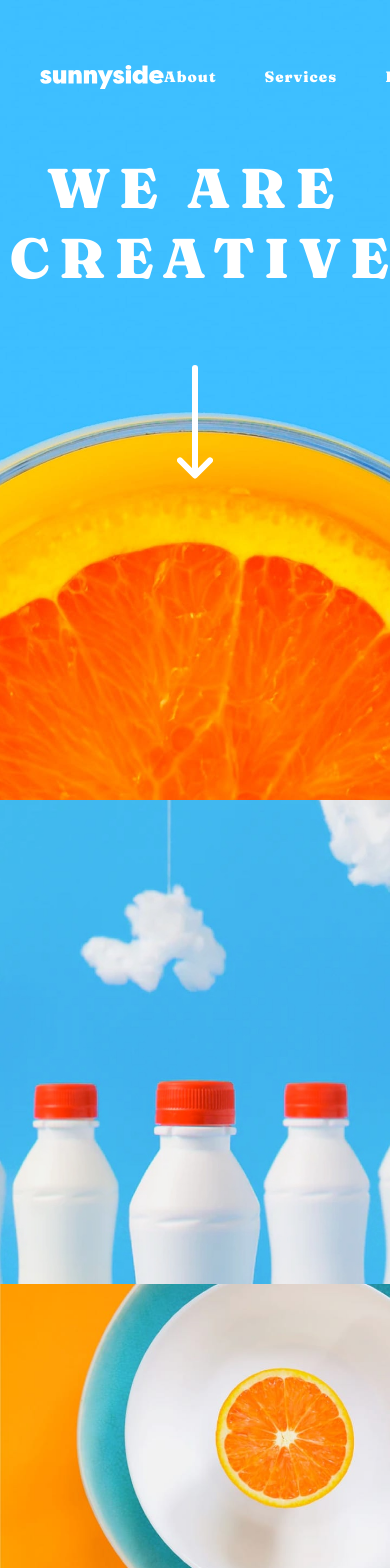
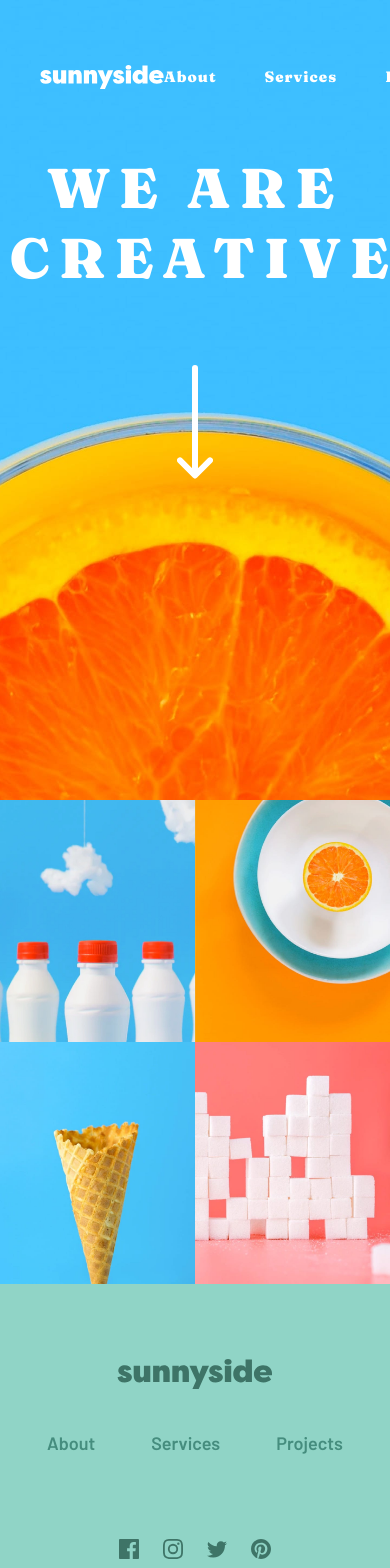
Before and after one commit to JakubM-I/agency-landing-page, a React (Vite) app: page / in a window 390 px wide. Shown: the top 1568 px of the page. Built offline with nearby package versions, Linux system fonts and the light colour scheme.

Commit message:
Add responisvnes to bottom grid

```diff
--- a/src/components/BottomGrid/index.tsx
+++ b/src/components/BottomGrid/index.tsx
@@ -6,19 +6,19 @@ import sugarcubes from "../../assets/desktop/image-gallery-sugarcubes.jpg";
 const BottomGrid: React.FC = () => {
     return (
         <div className="flex items-center justify-center flex-wrap md:flex-nowrap">
-            <picture>
+            <picture className="w-full h-full object-cover flex-[0_1_50%] md:flex-auto" >
                 <source srcSet={milkbottles} />
                 <img src={milkbottles} alt="" />
             </picture>
-            <picture>
+            <picture className="w-full h-full object-cover flex-[0_1_50%] md:flex-auto" >
                 <source srcSet={orange} />
-                <img src={orange} alt="" />
+                <img src={orange} alt=""  />
             </picture>
-            <picture>
+            <picture className="w-full h-full object-cover flex-[0_1_50%] md:flex-auto" >
                 <source srcSet={cane} />
                 <img src={cane} alt="" />
             </picture>
-            <picture>
+            <picture className="w-full h-full object-cover flex-[0_1_50%] md:flex-auto" >
                 <source srcSet={sugarcubes} />
                 <img src={sugarcubes} alt="" />
             </picture>
```
